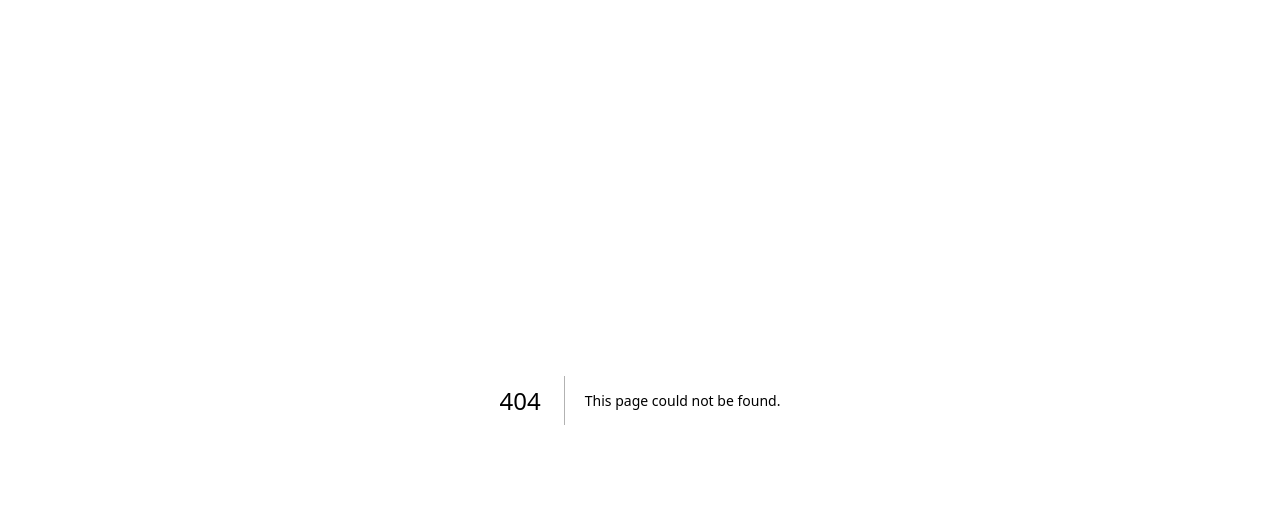
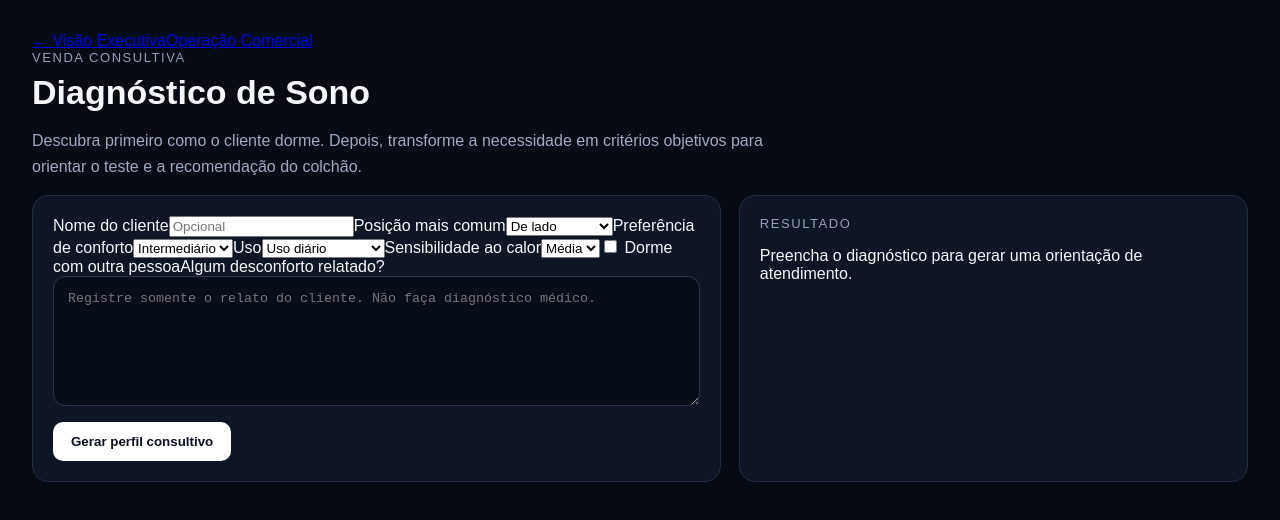
Before and after one commit to Fagnerfelix/Gerador-de-conte-do-probel-, a Next.js app: page /diagnostico in a window 1280 px wide. Before the commit this address had no page. Shown: the top 520 px of the page. Built offline with nearby package versions, Linux system fonts and the light colour scheme.

Commit message:
feat: add guided sleep diagnosis interface

```diff
--- /dev/null
+++ b/app/diagnostico/page.tsx
@@ -0,0 +1,45 @@
+'use client';
+
+import Link from 'next/link';
+import { useState } from 'react';
+
+type Result = { profile: string; recommendation: string; rationale: string; salesQuestions: string[] };
+
+export default function DiagnosticoPage() {
+  const [form, setForm] = useState({ customerName: '', sleepPosition: 'side', firmnessChoice: 'medium', usage: 'daily', sleepsWithPartner: false, heatSensitivity: 'medium', painComplaint: '' });
+  const [result, setResult] = useState<Result | null>(null);
+  const [loading, setLoading] = useState(false);
+
+  function update(name: string, value: string | boolean) { setForm(current => ({ ...current, [name]: value })); }
+
+  async function submit(event: React.FormEvent) {
+    event.preventDefault();
+    setLoading(true);
+    setResult(null);
+    const response = await fetch('/api/diagnostic', { method: 'POST', headers: { 'Content-Type': 'application/json' }, body: JSON.stringify(form) });
+    const data = await response.json();
+    if (response.ok) setResult(data);
+    setLoading(false);
+  }
+
+  return <main className="main page">
+    <div className="topbar"><Link href="/">← Visão Executiva</Link><Link href="/operacao">Operação Comercial</Link></div>
+    <header className="header"><div className="eyebrow">Venda consultiva</div><h1>Diagnóstico de Sono</h1><p>Descubra primeiro como o cliente dorme. Depois, transforme a necessidade em critérios objetivos para orientar o teste e a recomendação do colchão.</p></header>
+    <div className="content diagnosis-layout">
+      <form className="panel form-grid" onSubmit={submit}>
+        <label>Nome do cliente<input value={form.customerName} onChange={e => update('customerName', e.target.value)} placeholder="Opcional" /></label>
+        <label>Posição mais comum<select value={form.sleepPosition} onChange={e => update('sleepPosition', e.target.value)}><option value="side">De lado</option><option value="back">De costas</option><option value="stomach">De bruços</option><option value="mixed">Varia bastante</option></select></label>
+        <label>Preferência de conforto<select value={form.firmnessChoice} onChange={e => update('firmnessChoice', e.target.value)}><option value="soft">Mais macio</option><option value="medium">Intermediário</option><option value="firm">Mais firme</option></select></label>
+        <label>Uso<select value={form.usage} onChange={e => update('usage', e.target.value)}><option value="daily">Uso diário</option><option value="guest">Quarto de visitas</option></select></label>
+        <label>Sensibilidade ao calor<select value={form.heatSensitivity} onChange={e => update('heatSensitivity', e.target.value)}><option value="low">Baixa</option><option value="medium">Média</option><option value="high">Alta</option></select></label>
+        <label className="check"><input type="checkbox" checked={form.sleepsWithPartner} onChange={e => update('sleepsWithPartner', e.target.checked)} /> Dorme com outra pessoa</label>
+        <label className="wide">Algum desconforto relatado?<textarea value={form.painComplaint} onChange={e => update('painComplaint', e.target.value)} placeholder="Registre somente o relato do cliente. Não faça diagnóstico médico." /></label>
+        <button className="wide" disabled={loading}>{loading ? 'Analisando...' : 'Gerar perfil consultivo'}</button>
+      </form>
+      <section className="panel result-card">
+        <div className="eyebrow">Resultado</div>
+        {!result ? <p className="muted">Preencha o diagnóstico para gerar uma orientação de atendimento.</p> : <><h2>{result.profile}</h2><div className="recommendation">{result.recommendation}</div><p>{result.rationale}</p><h3>Perguntas para aprofundar</h3><ol>{result.salesQuestions.map(q => <li key={q}>{q}</li>)}</ol></>}
+      </section>
+    </div>
+  </main>;
+}
```
